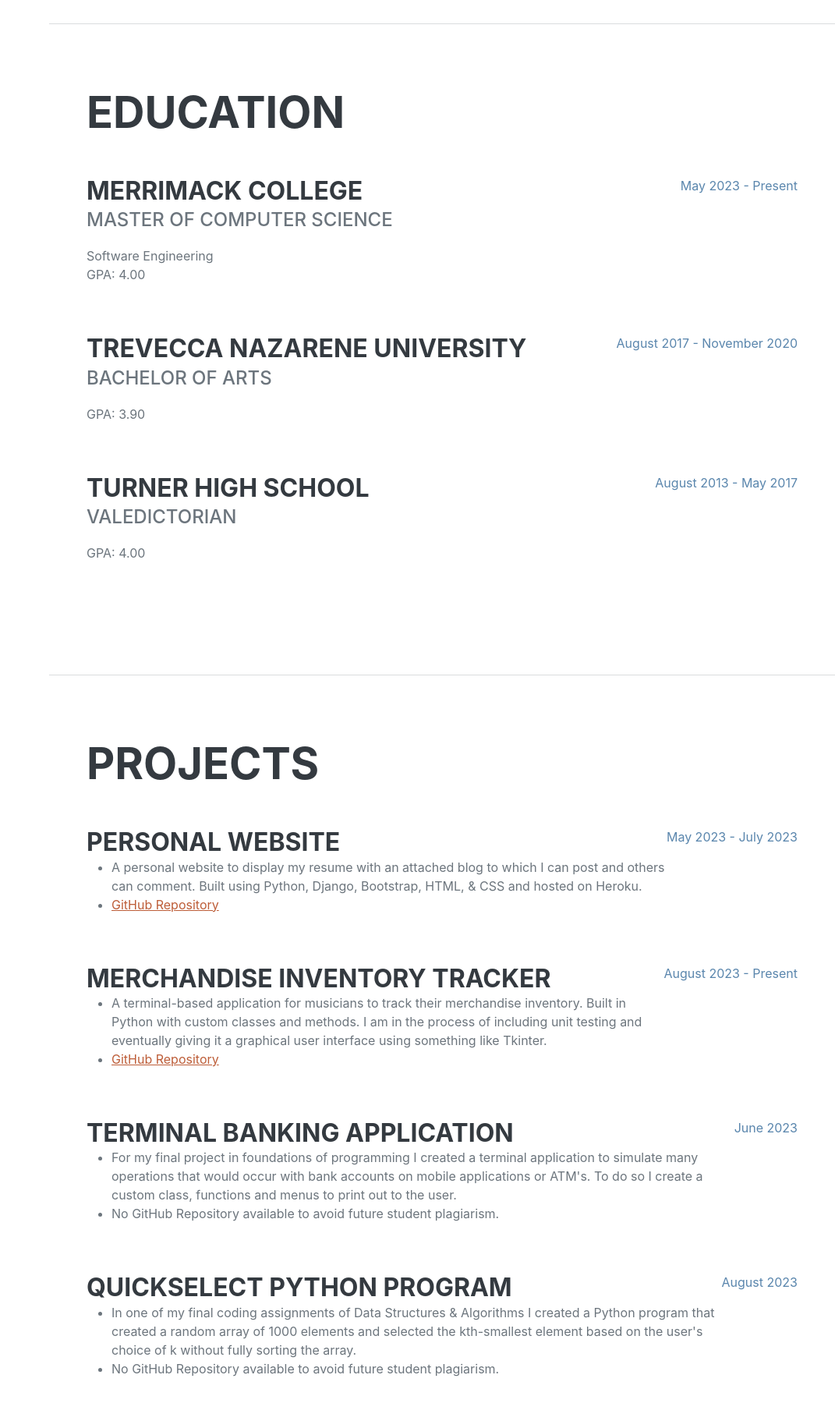
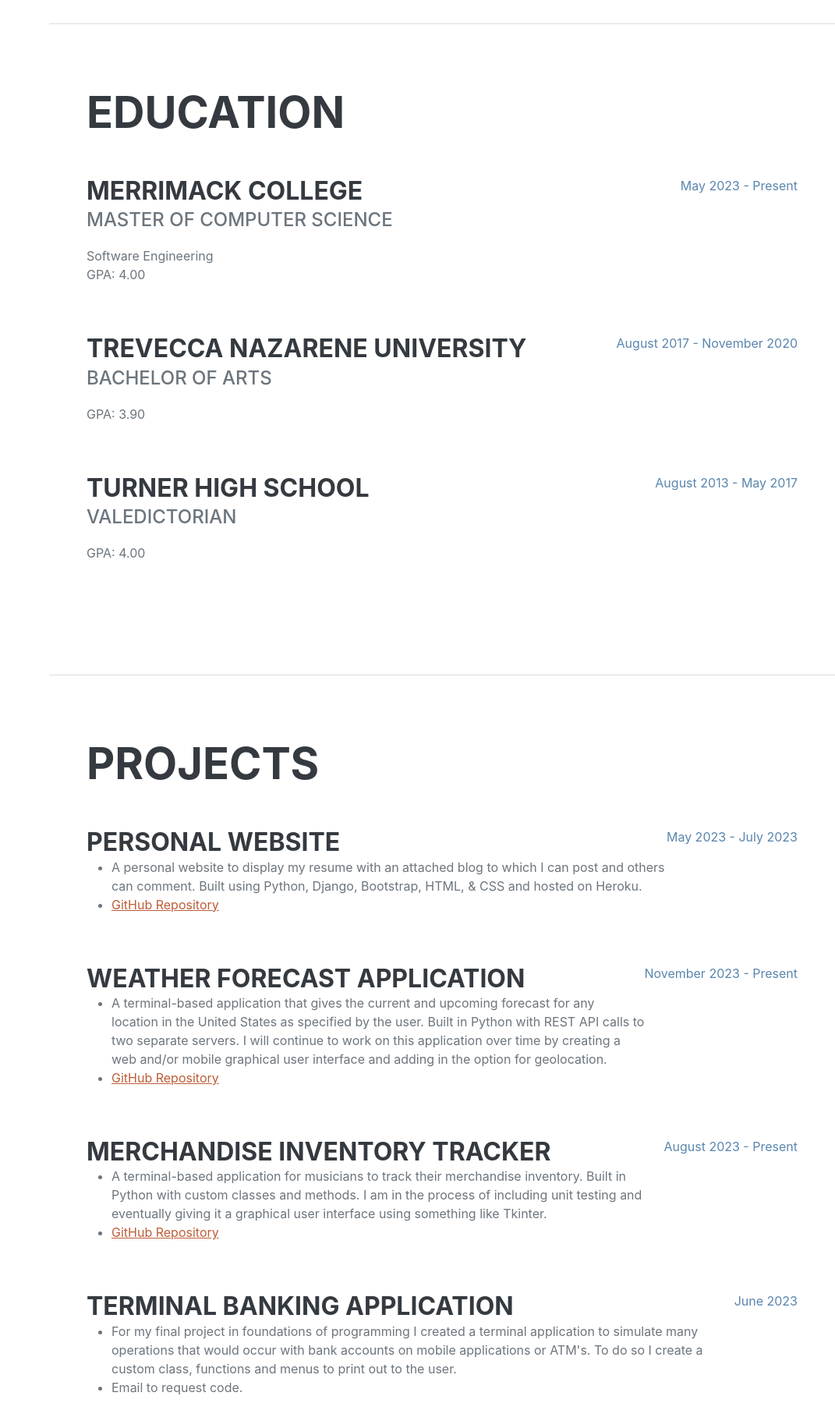
Before and after one commit to jimmyshultz/resume_site, a Django app: page / in a window 1280 px wide. Shown: the part 2240-4071 px from the top of the page at 78% size, without its empty margins (209-1280 px from the left). Run offline with Django 4.2, Linux system fonts and the light colour scheme; some libraries are stand-ins or nearby versions; some web fonts are replaced.

Commit message:
Updated information on the resume portion of the website in regard to recently gained skills and completed projects.

```diff
--- a/resume_app/templates/resume_app/index.html
+++ b/resume_app/templates/resume_app/index.html
@@ -50,8 +50,8 @@
                         Goodlettsville, TN 37072 · (913) 952-6078 ·
                         <a href="mailto:jimmyshultz3@gmail.com">jimmyshultz3@gmail.com</a>
                     </div>
-                    <p class="lead">Combined with my professional experience in technology sales with Dell and Google Cloud, I am a growing software engineer.</p>
-                    <p class="lead mb-5">I will graduate with a master's degree in computer science from Merrimack College in late August 2024.  I have already completed foundational courses in Merrimack's master's of computer science program like Foundations of Programming, Data Structures & Algorithms, and Advanced Algorithms. I am currently studying Advanced Programming Techniques.</p>
+                    <p class="lead">I am a software engineer with additional professional experience in technology sales at Dell and Google Cloud.</p>
+                    <p class="lead mb-5">I will graduate with a master's degree in computer science from Merrimack College in early May 2024.  I have already completed foundational courses in Merrimack's master's of computer science program like Foundations of Programming, Data Structures & Algorithms, and Advanced Algorithms. I am currently studying Advanced Programming Concepts.</p>
                     <div class="social-icons">
                         <a class="social-icon" href="https://www.linkedin.com/in/jimmy-shultz/"><i class="fab fa-linkedin-in"></i></a>
                         <a class="social-icon" href="https://github.com/jimmyshultz"><i class="fab fa-github"></i></a>
@@ -167,6 +167,17 @@
                     </div>
                     <div class="d-flex flex-column flex-md-row justify-content-between mb-5">
                         <div class="flex-grow-1">
+                            <h3 class="mb-0">Weather Forecast Application</h3>
+                            <ul>
+                                <li>A terminal-based application that gives the current and upcoming forecast for any location in the United States as specified by the user. Built in Python with REST API calls to two separate servers.
+                                    I will continue to work on this application over time by creating a web and/or mobile graphical user interface and adding in the option for geolocation.</li>
+                                <li><a href="https://github.com/jimmyshultz/weather_forecast_application">GitHub Repository</a></li>
+                            </ul>
+                        </div>
+                        <div class="flex-shrink-0"><span class="text-primary">November 2023 - Present</span></div>
+                    </div>
+                    <div class="d-flex flex-column flex-md-row justify-content-between mb-5">
+                        <div class="flex-grow-1">
                             <h3 class="mb-0">Merchandise Inventory Tracker</h3>
                             <ul>
                                 <li>A terminal-based application for musicians to track their merchandise inventory. Built in Python with custom classes
@@ -182,7 +193,7 @@
                             <h3 class="mb-0">Terminal Banking Application</h3>
                             <ul>
                                 <li>For my final project in foundations of programming I created a terminal application to simulate many operations that would occur with bank accounts on mobile applications or ATM's.  To do so I create a custom class, functions and menus to print out to the user.</li>
-                                <li>No GitHub Repository available to avoid future student plagiarism.</li>
+                                <li>Email to request code.</li>
                             </ul>
                         </div>
                         <div class="flex-shrink-0"><span class="text-primary">June 2023</span></div>
@@ -192,7 +203,7 @@
                             <h3 class="mb-0">QuickSelect Python Program</h3>
                             <ul>
                                 <li>In one of my final coding assignments of Data Structures & Algorithms I created a Python program that created a random array of 1000 elements and selected the kth-smallest element based on the user's choice of k without fully sorting the array.</li>
-                                <li>No GitHub Repository available to avoid future student plagiarism.</li>
+                                <li>Email to request code.</li>
                             </ul>
                         </div>
                         <div class="flex-shrink-0"><span class="text-primary">August 2023</span></div>
@@ -202,7 +213,7 @@
                             <h3 class="mb-0">Linear Algebra Program</h3>
                             <ul>
                                 <li>In one of my final coding assignments of Advanced Algorithms I created a Python program that took all necessary user input to provide the optimal solution to a real world linear algebra problem.  Given certain variable (or products) with certain profit margins that required certain supplies which had certain limits of availablity, the program can tell you how much of which item(s) should be made to acheive the optimal profit.</li>
-                                <li>No GitHub Repository available to avoid future student plagiarism.</li>
+                                <li>Email to request code.</li>
                             </ul>
                         </div>
                         <div class="flex-shrink-0"><span class="text-primary">October 2023</span></div>
@@ -219,18 +230,20 @@
                             <h3 class="mb-0">Proficient</h3>
                             <ul>
                                 <li>Python</li>
+                                <li>REST API</li>
                             </ul>
                         </div>
                     </div>
                     <div class="d-flex flex-column flex-md-row justify-content-between mb-2">
                         <div class="flex-grow-1">
-                            <h3 class="mb-0">Experience</h3>
+                            <h3 class="mb-0">Intermediate</h3>
                             <ul>
                                 <li>Django</li>
                                 <li>Matplotlib</li>
                                 <li>Tkinter</li>
                                 <li>HTML</li>
                                 <li>CSS</li>
+                                <li>Javascript</li>
                                 <li>Bootstrap</li>
                                 <li>git</li>
                                 <li>Github</li>
@@ -243,10 +256,17 @@
                             <h3 class="mb-0">Exposure</h3>
                             <ul>
                                 <li>C++</li>
+                                <li>C#</li>
                                 <li>Java</li>
-                                <li>Javascript</li>
+                                <li>Go</li>
                                 <li>SQL</li>
+                                <li>.NET</li>
                                 <li>Pandas</li>
+                                <li>SOAP API</li>
+                                <li>ZEEP</li>
+                                <li>Flask</li>
+                                <li>GraphQL</li>
+                                <li>gRPC</li>
                                 <li>Typescript</li>
                                 <li>Vitest</li>
                                 <li>Heroku</li>
```
